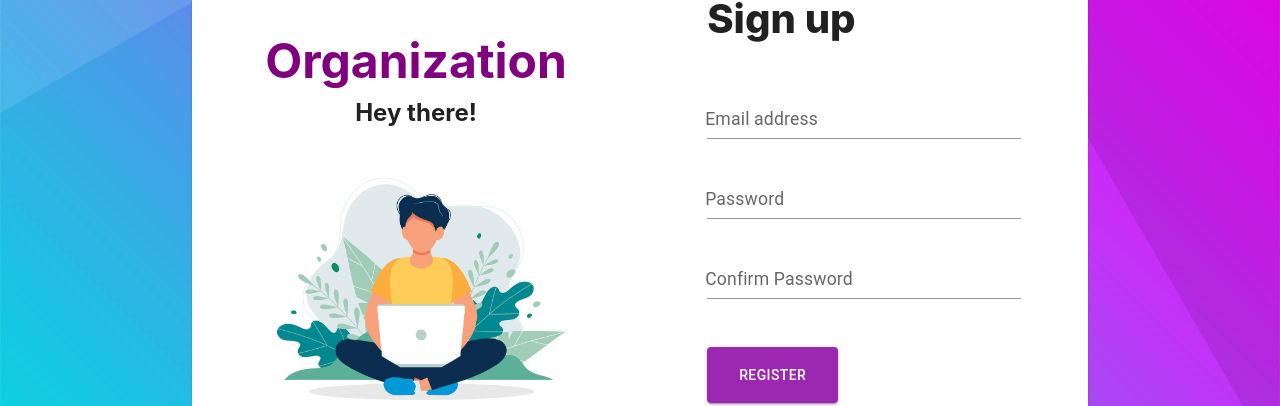
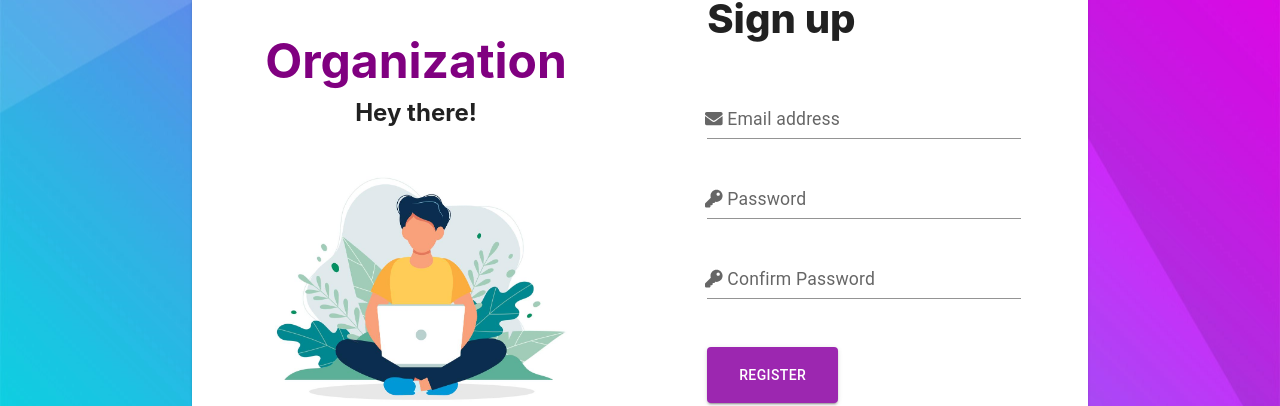
Before and after one commit to RohanKaran/eduonetech-login-page, a React (Create React App) app: page /signup in a window 1280 px wide. Shown: the part 177-583 px from the top of the page. Built offline with nearby package versions, Linux system fonts and the light colour scheme; no server answers.

Commit message:
ui updated with material-ui and react-icon

```diff
--- a/package.json
+++ b/package.json
@@ -13,6 +13,7 @@
     "prop-types": "^15.8.1",
     "react": "^17.0.2",
     "react-dom": "^17.0.2",
+    "react-icons": "^4.3.1",
     "react-router-dom": "^6.2.1",
     "react-scripts": "5.0.0",
     "web-vitals": "^2.1.4"
--- a/src/App.css
+++ b/src/App.css
@@ -44,6 +44,10 @@ button {
 .MuiInputLabel-formControl {
   font-size: 1.1rem !important;
   margin-left: -1rem !important;
+}
+.MuiInputLabel-formControl svg {
+  height: 1.2rem !important;
+  vertical-align: text-top;
 }
 .heading{
   font-size: 2.5rem;
--- a/src/components/Signup.js
+++ b/src/components/Signup.js
@@ -2,7 +2,6 @@ import {
   Alert,
   Button,
   Card,
-  Container,
   FormControl,
   FormHelperText,
   Grid,
@@ -15,6 +14,7 @@ import {useAuth} from "../contexts/AuthContext";
 import {useNavigate} from "react-router-dom";
 import {purple} from "@mui/material/colors";
 import * as PropTypes from "prop-types";
+import {FaEnvelope, FaKey} from "react-icons/fa";
 export default function Signup() {
 
   const [email, setEmail] = useState()
@@ -83,16 +83,16 @@ export default function Signup() {
                   { error!=="" && <Alert severity="error">{error}</Alert>}
                   <form onSubmit={handleSubmit}>
                     <FormControl fullWidth onChange={e => setEmail(e.target.value)}>
-                      <InputLabel htmlFor="my-input">Email address</InputLabel>
+                      <InputLabel htmlFor="my-input"><FaEnvelope/> Email address</InputLabel>
                       <Input id="my-input" type={'email'} required aria-describedby="my-helper-text"
                       />
                     </FormControl>
                     <FormControl fullWidth onChange={e => setPassword(e.target.value)}>
-                      <InputLabel htmlFor="my-input">Password</InputLabel>
+                      <InputLabel htmlFor="my-input"><FaKey/> Password</InputLabel>
                       <Input id="my-input" type={'password'} required aria-describedby="my-helper-text" />
                     </FormControl>
                     <FormControl fullWidth onChange={e => setConfirmPassword(e.target.value)}>
-                      <InputLabel htmlFor="my-input">Confirm Password</InputLabel>
+                      <InputLabel htmlFor="my-input"><FaKey/> Confirm Password</InputLabel>
                       <Input id="my-input" type={'password'} required aria-describedby="my-helper-text" />
                     </FormControl>
                     <ColorButton variant={'contained'} type={'submit'}>
```
Also changed, not shown: 1 other file (tests, documents, lock files or other folders).
